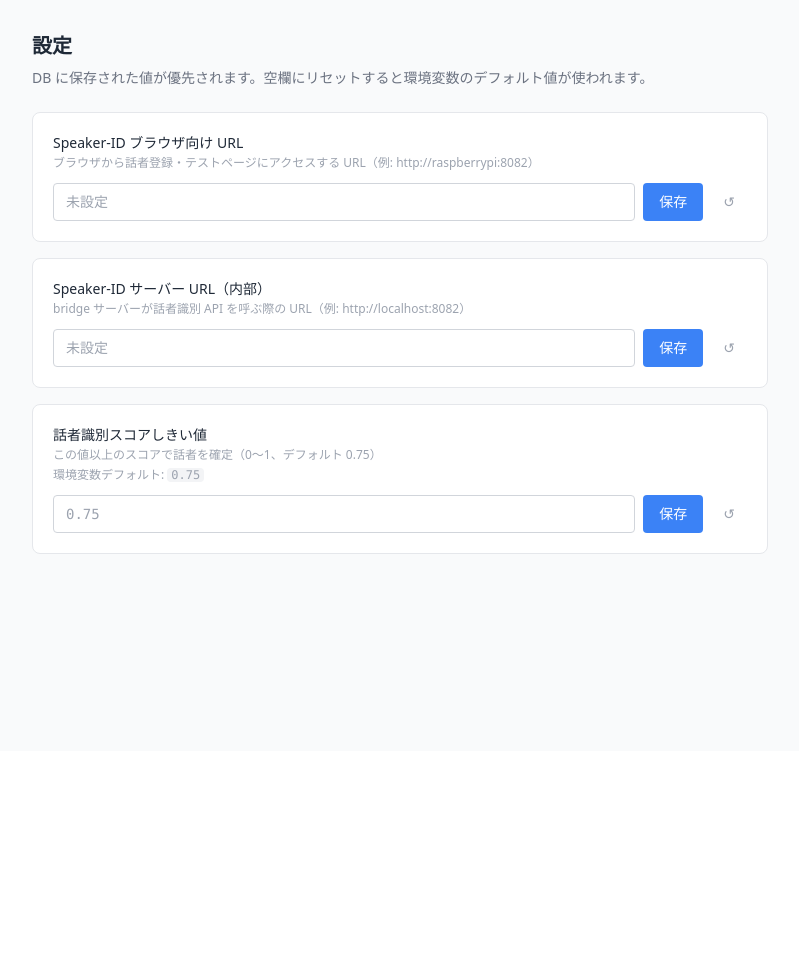
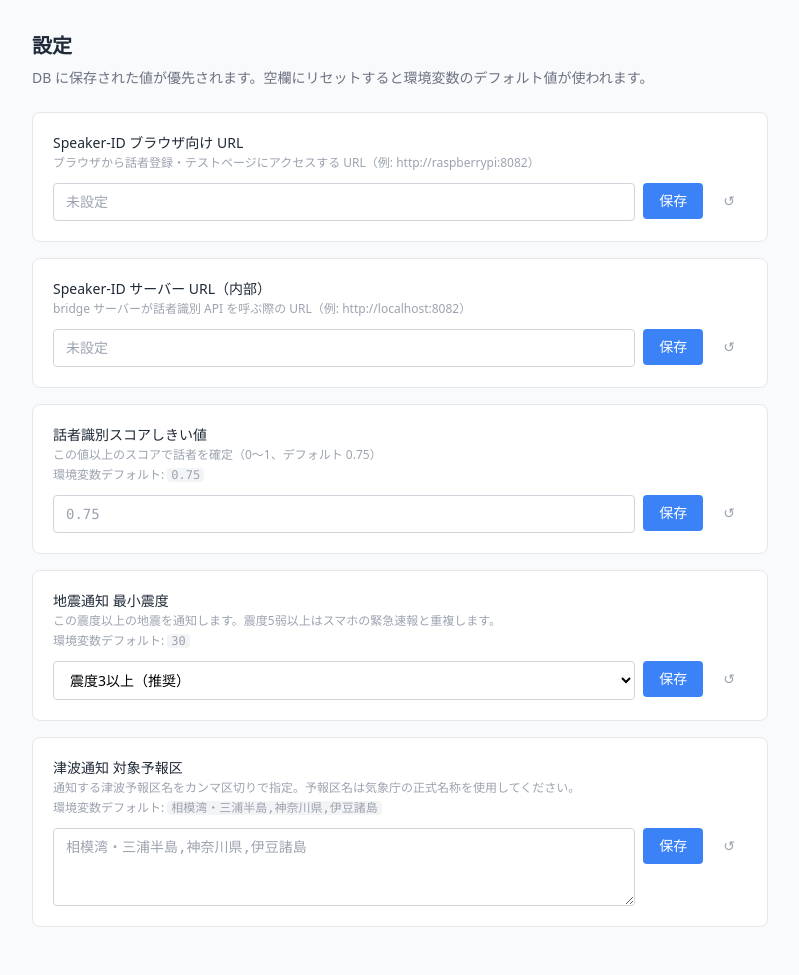
Before and after one commit to kanekoh/bridge-stackchan, a FastAPI app: page /ui/settings in a window 1280 px wide. Shown: the part 49-1024 px from the top of the page, without its empty margins (240-1039 px from the left). Before the commit the page ends 603 px from the top, so only its background shows below. Run offline with FastAPI, Linux system fonts and the light colour scheme; some libraries are stand-ins or nearby versions.

Commit message:
add p2p alert

```diff
--- a/main.py
+++ b/main.py
@@ -13,6 +13,7 @@ from dataclasses import dataclass
 from typing import Protocol
 from datetime import datetime, timezone, timedelta
 
+import aiohttp
 import httpx
 import openai
 import paho.mqtt.client as mqtt
@@ -77,6 +78,14 @@ DB_PATH = os.getenv("DB_PATH", "data/bridge.db")
 
 # Google Calendar / Tasks
 CALENDAR_ENABLED = os.getenv("CALENDAR_ENABLED", "false").lower() == "true"
+
+# P2P地震情報 WebSocket
+P2PQUAKE_ENABLED = os.getenv("P2PQUAKE_ENABLED", "false").lower() == "true"
+P2PQUAKE_WS_URL = os.getenv("P2PQUAKE_WS_URL", "wss://api.p2pquake.net/v2/ws")
+P2PQUAKE_MIN_SCALE = int(os.getenv("P2PQUAKE_MIN_SCALE", "30"))  # 震度3以上で通知
+P2PQUAKE_TSUNAMI_TARGET_AREAS: set[str] = set(
+    os.getenv("P2PQUAKE_TSUNAMI_TARGET_AREAS", "相模湾・三浦半島,神奈川県,伊豆諸島").split(",")
+)
 GOOGLE_CREDENTIALS_FILE = os.getenv("GOOGLE_CREDENTIALS_FILE", "secrets/credentials.json")
 GOOGLE_TOKEN_DIR = os.getenv("GOOGLE_TOKEN_DIR", "secrets")
 CALENDAR_SYNC_INTERVAL_MINUTES = int(os.getenv("CALENDAR_SYNC_INTERVAL_MINUTES", "30"))
@@ -319,6 +328,22 @@ def _init_db() -> None:
             mac_address    TEXT,
             created_at     TEXT NOT NULL,
             updated_at     TEXT NOT NULL
+        )
+    """)
+    _db_conn.execute("""
+        CREATE TABLE IF NOT EXISTS earthquake_log (
+            earthquake_id TEXT PRIMARY KEY,
+            place         TEXT,
+            scale         INTEGER,
+            magnitude     REAL,
+            notified_at   TEXT NOT NULL
+        )
+    """)
+    _db_conn.execute("""
+        CREATE TABLE IF NOT EXISTS tsunami_state (
+            area       TEXT PRIMARY KEY,
+            grade      TEXT NOT NULL,
+            updated_at TEXT NOT NULL
         )
     """)
     _db_conn.commit()
@@ -982,6 +1007,10 @@ async def lifespan(app: FastAPI):
         asyncio.create_task(_calendar_notification_loop())
         logger.info("Calendar sync and notification started")
 
+    if P2PQUAKE_ENABLED:
+        asyncio.create_task(_p2pquake_ws_loop())
+        logger.info("P2P地震情報 WebSocket started")
+
     yield
 
     if slack_handler:
@@ -1094,6 +1123,301 @@ class _MqttConnection:
 _mqtt_conn = _MqttConnection()
 
 
+# ── P2P地震情報 WebSocket ─────────────────────────────────────────────────────
+
+_SCALE_MAP = {
+    -1: "震度不明",
+    10: "震度1", 20: "震度2", 30: "震度3",
+    40: "震度4", 45: "震度4強",
+    50: "震度5弱", 55: "震度5強",
+    60: "震度6弱", 65: "震度6強",
+    70: "震度7",
+}
+_TSUNAMI_GRADE_ORDER = {"Watch": 1, "Warning": 2, "MajorWarning": 3}
+_TSUNAMI_GRADE_LABEL = {
+    "Watch": "津波注意報",
+    "Warning": "津波警報",
+    "MajorWarning": "大津波警報",
+}
+
+
+def _scale_to_str(scale: int) -> str:
+    return _SCALE_MAP.get(scale, f"震度{scale}")
+
+
+def _eq_already_seen(earthquake_id: str) -> bool:
+    row = _db_conn.execute(
+        "SELECT 1 FROM earthquake_log WHERE earthquake_id = ?", (earthquake_id,)
+    ).fetchone()
+    return row is not None
+
+
+def _mark_eq_seen(earthquake_id: str, place: str, scale: int, magnitude: float) -> None:
+    with _db_lock:
+        _db_conn.execute(
+            "INSERT OR IGNORE INTO earthquake_log "
+            "(earthquake_id, place, scale, magnitude, notified_at) "
+            "VALUES (?, ?, ?, ?, datetime('now'))",
+            (earthquake_id, place, scale, magnitude),
+        )
+        _db_conn.commit()
+
+
+def _get_tsunami_grade(area: str) -> str | None:
+    row = _db_conn.execute(
+        "SELECT grade FROM tsunami_state WHERE area = ?", (area,)
+    ).fetchone()
+    return row[0] if row else None
+
+
+def _save_tsunami_grade(area: str, grade: str) -> None:
+    with _db_lock:
+        _db_conn.execute(
+            "INSERT INTO tsunami_state (area, grade, updated_at) VALUES (?, ?, datetime('now')) "
+            "ON CONFLICT(area) DO UPDATE SET grade=excluded.grade, updated_at=excluded.updated_at",
+            (area, grade),
+        )
+        _db_conn.commit()
+
+
+def _clear_tsunami_state() -> None:
+    with _db_lock:
+        _db_conn.execute("DELETE FROM tsunami_state")
+        _db_conn.commit()
+
+
+def _build_earthquake_fixed_text(data: dict) -> str | None:
+    eq    = data["earthquake"]
+    scale = eq["maxScale"]
+    place = eq["hypocenter"]["name"]
+    mag   = eq["hypocenter"]["magnitude"]
+    tsun  = eq["domesticTsunami"]
+
+    min_scale = int(_get_setting("p2pquake_min_scale", str(P2PQUAKE_MIN_SCALE)))
+    if scale < min_scale:
+        return None
+
+    scale_str = _scale_to_str(scale)
+    info = f"{place}でマグニチュード{mag}の地震が発生しました。"
+
+    if scale <= 20:
+        msg = f"最大{scale_str}です。"
+    elif scale <= 30:
+        msg = f"最大{scale_str}です。落下物に気をつけてください。"
+    elif scale <= 45:
+        msg = f"最大{scale_str}です。棚の物が落ちることがあります。揺れが収まるまで様子を見てください。"
+    elif scale <= 50:
+        msg = f"【緊急地震速報】最大{scale_str}です。今すぐ低い姿勢をとり、頭を守ってください。"
+    elif scale <= 55:
+        msg = (f"【緊急地震速報】最大{scale_str}です。"
+               "固定されていない家具が倒れることがあります。今すぐ安全な場所に身を隠してください。")
+    elif scale <= 60:
+        msg = (f"【緊急地震速報】最大{scale_str}です。"
+               "非常に危険です。今すぐ頭を守り、揺れが収まるまで動かないでください。")
+    elif scale <= 65:
+        msg = f"【最大警戒】最大{scale_str}です。今すぐ頭を守り、絶対に動かないでください。"
+    else:
+        msg = ("【最大警戒・震度7】極めて激しい揺れです。"
+               "頭を守り、揺れが完全に収まるまで待ってください。")
+
+    tsunami_suffix = ""
+    if tsun == "Watch":
+        tsunami_suffix = "津波注意報が発令されています。海岸や川には近づかないでください。"
+    elif tsun == "Warning":
+        tsunami_suffix = "【津波警報】海岸・川から直ちに離れてください。"
+    elif tsun == "Checking":
+        tsunami_suffix = "津波の有無を確認中です。海岸には近づかないでください。"
+
+    return info + msg + tsunami_suffix
+
+
+async def _p2p_speak(text: str, source: str, priority: str, expression: str = "neutral") -> None:
+    audio_url, stream_url = await resolve_audio_url(text)
+    publish_speak(audio_url, stream_url, text,
+                  source=source, priority=priority,
+                  request_id=str(uuid.uuid4()), expression=expression)
+
+
+async def _handle_earthquake(data: dict) -> None:
+    if data.get("issue", {}).get("type") != "DetailScale":
+        return  # 速報段階はスキップ、確定詳細情報のみ処理
+
+    earthquake_id = data["id"]
+    if _eq_already_seen(earthquake_id):
+        return
+
+    eq    = data["earthquake"]
+    place = eq["hypocenter"]["name"]
+    scale = eq["maxScale"]
+    mag   = eq["hypocenter"]["magnitude"]
+
+    fixed_text = _build_earthquake_fixed_text(data)
+    if not fixed_text:
+        return  # P2PQUAKE_MIN_SCALE 未満
+
+    _mark_eq_seen(earthquake_id, place, scale, mag)
+    logger.info("earthquake notify: id=%s place=%s scale=%s", earthquake_id, place, scale)
+
+    # ① 固定テキストを即時発話
+    await _p2p_speak(fixed_text, source="earthquake", priority="high")
+
+    # ② LLM コメントを非同期で続けて発話
+    asyncio.create_task(_earthquake_llm_comment(place, _scale_to_str(scale), mag))
+
+
+async def _earthquake_llm_comment(place: str, scale_str: str, mag: float) -> None:
+    prompt = (
+        f"先ほど地震速報をお知らせしました（{place} / {scale_str} / M{mag}）。"
+        "情報の繰り返しは不要です。家族への短い一言コメントを1〜2文で追加してください。"
+    )
+    try:
+        comment = await chat_with_llm(prompt, session_key="family", use_functions=False)
+        await _p2p_speak(comment, source="earthquake_comment", priority="normal")
+    except Exception:
+        logger.exception("earthquake LLM comment failed")
+
+
+async def _handle_tsunami(data: dict) -> None:
+    earthquake_id = data["id"]
+
+    if data.get("cancelled"):
+        cancel_key = earthquake_id + ":cancelled"
+        if _eq_already_seen(cancel_key):
+            return
+        _mark_eq_seen(cancel_key, "tsunami_cancel", 0, 0.0)
+        _clear_tsunami_state()
+        fixed_text = "津波予報が解除されました。海岸付近の方は安全を確認してから戻るようにしてください。"
+        await _p2p_speak(fixed_text, source="tsunami", priority="high", expression="sad")
+        asyncio.create_task(_tsunami_llm_comment(fixed_text, cancelled=True))
+        return
+
+    for area in data.get("areas", []):
+        areas_str = _get_setting("p2pquake_tsunami_areas", ",".join(P2PQUAKE_TSUNAMI_TARGET_AREAS))
+        target_areas = set(areas_str.split(","))
+        if area["name"] not in target_areas:
+            continue
+
+        new_grade     = area["grade"]
+        current_grade = _get_tsunami_grade(area["name"])
+        new_order     = _TSUNAMI_GRADE_ORDER.get(new_grade, 0)
+        current_order = _TSUNAMI_GRADE_ORDER.get(current_grade or "", 0)
+
+        if new_order <= current_order:
+            continue  # 同グレードまたは格下げは通知しない
+
+        _save_tsunami_grade(area["name"], new_grade)
+        grade_label = _TSUNAMI_GRADE_LABEL.get(new_grade, new_grade)
+        height  = area.get("maxHeight", {}).get("description", "")
+        arrival = area.get("firstHeight", {}).get("arrivalTime", "")
+
+        fixed_text = f"相模湾・三浦半島に{grade_label}が発令されました。"
+        if height:
+            fixed_text += f"予想される津波の高さは{height}です。"
+        if arrival:
+            fixed_text += f"第一波到達予想は{arrival}です。"
+        fixed_text += "海岸・川から直ちに離れてください。"
+
+        logger.info("tsunami notify: area=%s grade=%s", area["name"], new_grade)
+        await _p2p_speak(fixed_text, source="tsunami", priority="high", expression="sad")
+        asyncio.create_task(_tsunami_llm_comment(fixed_text, cancelled=False))
+
+
+async def _tsunami_llm_comment(fixed_text: str, cancelled: bool) -> None:
+    if cancelled:
+        prompt = "津波予報が解除されました。安堵の一言を1文で、話し言葉で。"
+    else:
+        prompt = (
+            f"以下の津波警報をお知らせしました。緊急の一言コメントを1文で。情報の繰り返し不要。\n{fixed_text}"
+        )
+    try:
+        comment = await chat_with_llm(prompt, session_key="family", use_functions=False)
+        await _p2p_speak(comment, source="tsunami_comment", priority="normal")
+    except Exception:
+        logger.exception("tsunami LLM comment failed")
+
+
+async def _handle_eew(data: dict) -> None:
+    # code=554: 緊急地震速報（警報）。揺れが来る数秒前。LLMなしで即発話のみ。
+    eew_key = data.get("id", "") + ":eew"
+    if _eq_already_seen(eew_key):
+        return
+    _mark_eq_seen(eew_key, "eew", 0, 0.0)
+    text = "緊急地震速報！強い揺れが来る可能性があります。今すぐ身を低くして頭を守ってください。"
+    await _p2p_speak(text, source="eew", priority="high", expression="sad")
+
+
+async def _handle_nankai(data: dict) -> None:
+    # code=556: 南海トラフ地震臨時情報。固定案内 + LLM 解説。
+    nankai_key = data.get("id", "")
+    if _eq_already_seen(nankai_key):
+        return
+    _mark_eq_seen(nankai_key, "nankai", 0, 0.0)
+    fixed_text = ("南海トラフ地震に関する臨時情報が発表されました。"
+                  "詳しくはテレビやラジオ、気象庁のウェブサイトを確認してください。")
+    await _p2p_speak(fixed_text, source="nankai", priority="high")
+    asyncio.create_task(_unknown_p2p_llm(data))
+
+
+async def _unknown_p2p_llm(data: dict) -> None:
+    prompt = (
+        "以下はP2P地震情報APIから届いた防災通知JSONです。\n"
+        "内容を読み取り、家族に向けて簡潔に伝えてください。\n"
+        "重要な情報は省かず、1〜3文の話し言葉にしてください。\n\n"
+        f"{json.dumps(data, ensure_ascii=False, indent=2)}"
+    )
+    try:
+        text = await chat_with_llm(prompt, session_key="family", use_functions=False)
+        await _p2p_speak(text, source="p2pquake_unknown", priority="normal")
+    except Exception:
+        logger.exception("unknown p2p LLM failed")
+
+
+async def _p2pquake_ws_loop() -> None:
+    backoff = 1
+    seen_ids: set[str] = set()  # 再接続時の直近重複対策（メモリ内）
+
+    while True:
+        try:
+            async with aiohttp.ClientSession() as session:
+                async with session.ws_connect(P2PQUAKE_WS_URL) as ws:
+                    logger.info("P2P地震情報 WebSocket connected: %s", P2PQUAKE_WS_URL)
+                    backoff = 1
+                    async for msg in ws:
+                        if msg.type == aiohttp.WSMsgType.TEXT:
+                            data = json.loads(msg.data)
+                            eid  = data.get("id", "")
+                            code = data.get("code")
+
+                            if eid and eid in seen_ids:
+                                continue
+                            if eid:
+                                seen_ids.add(eid)
+                                if len(seen_ids) > 500:
+                                    seen_ids.pop()
+
+                            if code == 551:
+                                asyncio.create_task(_handle_earthquake(data))
+                            elif code == 552:
+                                asyncio.create_task(_handle_tsunami(data))
+                            elif code == 554:
+                                asyncio.create_task(_handle_eew(data))
+                            elif code == 556:
+                                asyncio.create_task(_handle_nankai(data))
+                            else:
+                                logger.info("p2pquake: unknown code=%s id=%s", code, eid)
+                                asyncio.create_task(_unknown_p2p_llm(data))
+
+                        elif msg.type in (aiohttp.WSMsgType.CLOSED, aiohttp.WSMsgType.ERROR):
+                            logger.warning("p2pquake ws closed/error, reconnecting")
+                            break
+
+        except Exception:
+            logger.exception("p2pquake ws error, retry in %ds", backoff)
+
+        await asyncio.sleep(backoff)
+        backoff = min(backoff * 2, 60)
+
+
 class SpeakRequest(BaseModel):
     text: str
     source: str = "unknown"
@@ -1299,6 +1623,25 @@ _EDITABLE_SETTINGS = {
         "description": "この値以上のスコアで話者を確定（0〜1、デフォルト 0.75）",
         "env_fallback": lambda: str(SPEAKER_ID_THRESHOLD),
     },
+    "p2pquake_min_scale": {
+        "label": "地震通知 最小震度",
+        "description": "この震度以上の地震を通知します。震度5弱以上はスマホの緊急速報と重複します。",
+        "env_fallback": lambda: str(P2PQUAKE_MIN_SCALE),
+        "type": "select",
+        "options": [
+            {"value": "10", "label": "震度1以上"},
+            {"value": "20", "label": "震度2以上"},
+            {"value": "30", "label": "震度3以上（推奨）"},
+            {"value": "40", "label": "震度4以上"},
+            {"value": "50", "label": "震度5弱以上"},
+        ],
+    },
+    "p2pquake_tsunami_areas": {
+        "label": "津波通知 対象予報区",
+        "description": "通知する津波予報区名をカンマ区切りで指定。予報区名は気象庁の正式名称を使用してください。",
+        "env_fallback": lambda: ",".join(P2PQUAKE_TSUNAMI_TARGET_AREAS),
+        "type": "textarea",
+    },
 }
 
 
@@ -1307,14 +1650,18 @@ def api_get_settings():
     result = []
     for key, meta in _EDITABLE_SETTINGS.items():
         db_value = _get_setting(key, "")
-        result.append({
+        entry = {
             "key": key,
             "label": meta["label"],
             "description": meta["description"],
             "value": db_value,
             "env_default": meta["env_fallback"](),
             "effective": db_value or meta["env_fallback"](),
-        })
+            "type": meta.get("type", "text"),
+        }
+        if "options" in meta:
+            entry["options"] = meta["options"]
+        result.append(entry)
     return result
 
 
--- a/templates/settings.html
+++ b/templates/settings.html
@@ -13,21 +13,37 @@
 
 {% block scripts %}
 <script>
+  function renderInput(s) {
+    const effective = s.value || s.env_default || '';
+    if (s.type === 'select' && s.options) {
+      const opts = s.options.map(o =>
+        `<option value="${esc(o.value)}" ${effective === o.value ? 'selected' : ''}>${esc(o.label)}</option>`
+      ).join('');
+      return `<select id="input-${esc(s.key)}"
+          class="flex-1 border border-gray-300 rounded px-3 py-2 text-sm focus:outline-none focus:border-blue-400 bg-white">
+          ${opts}
+        </select>`;
+    }
+    if (s.type === 'textarea') {
+      return `<textarea id="input-${esc(s.key)}" rows="3" placeholder="${esc(s.env_default || '未設定')}"
+          class="flex-1 border border-gray-300 rounded px-3 py-2 text-sm focus:outline-none focus:border-blue-400 font-mono resize-y">${esc(s.value)}</textarea>`;
+    }
+    return `<input id="input-${esc(s.key)}" value="${esc(s.value)}" placeholder="${esc(s.env_default || '未設定')}"
+        class="flex-1 border border-gray-300 rounded px-3 py-2 text-sm focus:outline-none focus:border-blue-400 font-mono">`;
+  }
+
   async function loadSettings() {
     const settings = await apiFetch('/api/settings');
     const list = document.getElementById('settingsList');
     list.innerHTML = settings.map(s => `
       <div class="bg-white rounded-lg border border-gray-200 p-5">
-        <div class="flex items-start justify-between gap-4">
-          <div class="flex-1 min-w-0">
-            <p class="font-medium text-sm text-gray-800">${esc(s.label)}</p>
-            <p class="text-xs text-gray-400 mt-0.5">${esc(s.description)}</p>
-            ${s.env_default ? `<p class="text-xs text-gray-400 mt-1">環境変数デフォルト: <code class="bg-gray-100 px-1 rounded">${esc(s.env_default)}</code></p>` : ''}
-          </div>
+        <div class="flex-1 min-w-0 mb-3">
+          <p class="font-medium text-sm text-gray-800">${esc(s.label)}</p>
+          <p class="text-xs text-gray-400 mt-0.5">${esc(s.description)}</p>
+          ${s.env_default ? `<p class="text-xs text-gray-400 mt-1">環境変数デフォルト: <code class="bg-gray-100 px-1 rounded">${esc(s.env_default)}</code></p>` : ''}
         </div>
-        <div class="flex gap-2 mt-3">
-          <input id="input-${esc(s.key)}" value="${esc(s.value)}" placeholder="${esc(s.env_default || '未設定')}"
-            class="flex-1 border border-gray-300 rounded px-3 py-2 text-sm focus:outline-none focus:border-blue-400 font-mono">
+        <div class="flex gap-2 items-start">
+          ${renderInput(s)}
           <button onclick="saveSetting('${esc(s.key)}')" class="bg-blue-500 hover:bg-blue-600 text-white text-sm px-4 py-2 rounded whitespace-nowrap">保存</button>
           <button onclick="resetSetting('${esc(s.key)}')" class="text-gray-400 hover:text-gray-600 text-sm px-3 py-2 whitespace-nowrap" title="デフォルトに戻す">↺</button>
         </div>
```
Also changed, not shown: 2 other files.
